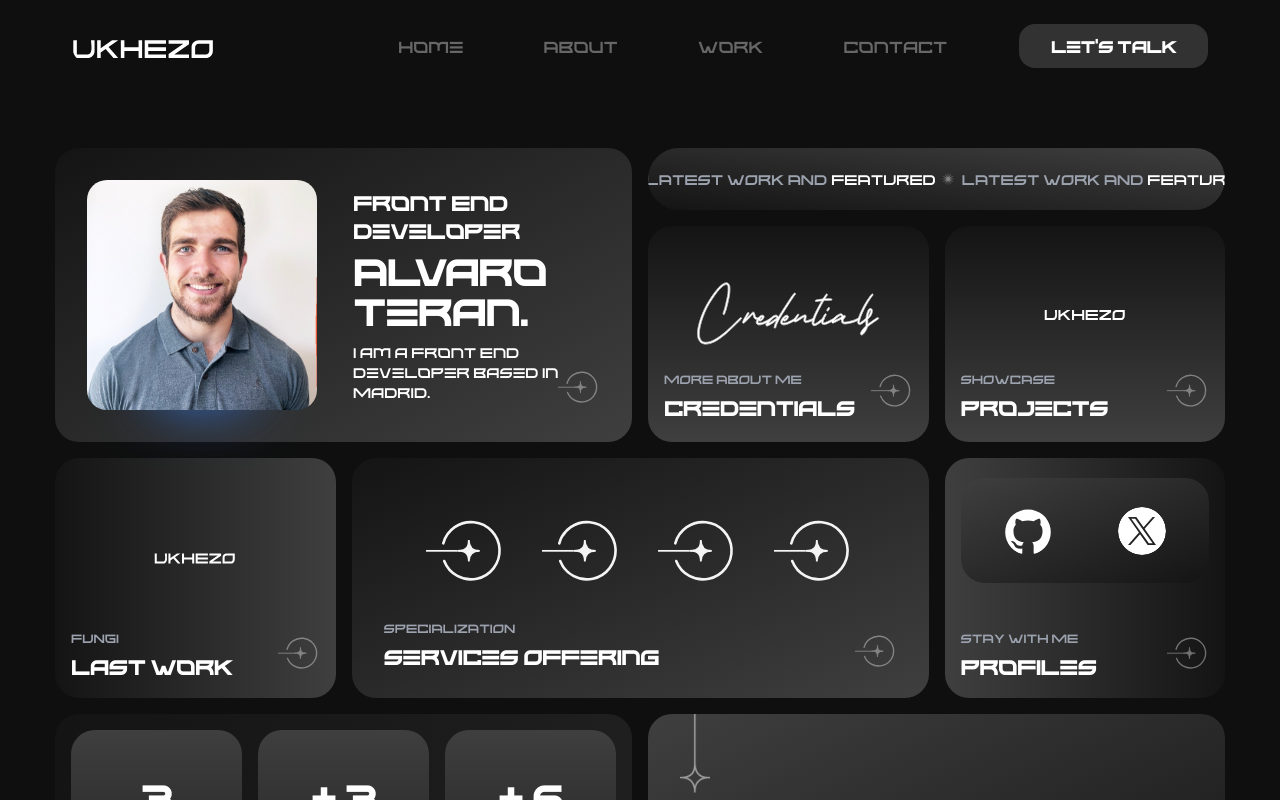
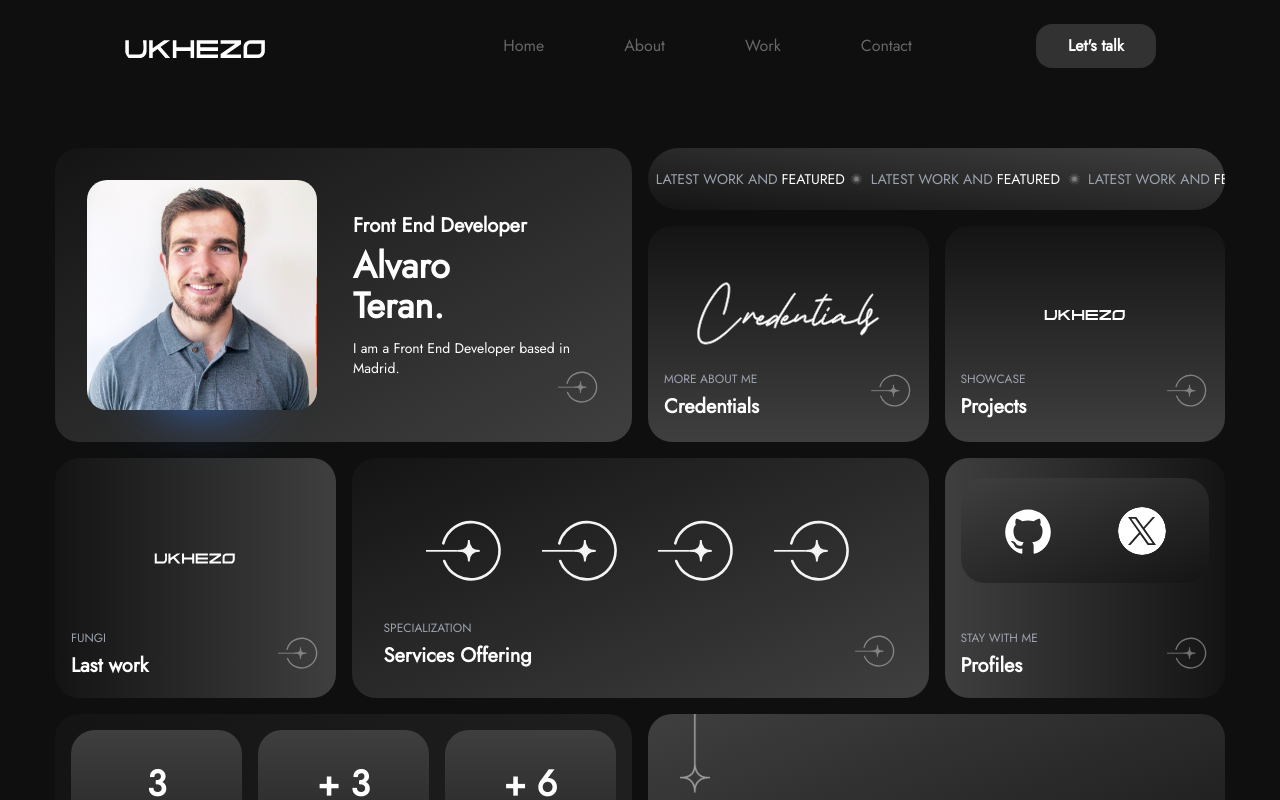
Before and after one commit to 0xukhezo/Ukhezo-web, a Next.js app: page / in a window 1280 px wide. Shown: the top 800 px of the page. Built offline with nearby package versions, Linux system fonts and the light colour scheme.

Commit message:
feat(styles): new font

```diff
--- a/src/components/Cards/Home/AboutCard.tsx
+++ b/src/components/Cards/Home/AboutCard.tsx
@@ -4,6 +4,12 @@ import Link from "next/link"
 import Alvaro from "../../../../public/Alvaro.png"
 import Ukhezo from "../../../../public/Ukhezo.png"
 import Star from "../../../../public/Star.svg"
+import local from "next/font/local"
+
+const myFont = local({
+  src: "../../../../public/fonts/Kusanagi.otf",
+  display: "swap",
+})
 
 export default function AboutCard() {
   const [isHovered, setIsHovered] = useState(false)
@@ -20,12 +26,16 @@ export default function AboutCard() {
           <img src={Ukhezo.src} alt="Alvaro Teran Image" />
         </article>
         <div className=" w-fit mt-6 md:mt-0 ">
-          <h2 className="mb-1.5 font-semibold text-xl opacity-transition-show show">
+          <h2
+            className={`mb-1.5 font-semibold text-xl opacity-transition-show show ${
+              isHovered ? `${myFont.className}` : ""
+            }`}
+          >
             {isHovered ? "Web3 Developer" : "Front End Developer"}
           </h2>
           <h1 className="mb-3 font-semibold text-4xl opacity-transition">
             {isHovered ? (
-              <span>Ukhezo</span>
+              <span className={myFont.className}>Ukhezo</span>
             ) : (
               <span>
                 Alvaro <br></br>Teran.
@@ -35,7 +45,7 @@ export default function AboutCard() {
           <p className="text-sm opacity-transition">
             {" "}
             {isHovered ? (
-              <span>I am a Web3 Developer based in Mainnet.</span>
+              <span className={myFont.className}>I am a Web3 Developer based in Mainnet.</span>
             ) : (
               <span>I am a Front End Developer based in Madrid.</span>
             )}
--- a/src/pages/_app.tsx
+++ b/src/pages/_app.tsx
@@ -1,18 +1,18 @@
 // Next
 import type { AppProps } from "next/app"
-import local from "next/font/local"
+// import local from "next/font/local"
 // Styles
 import "@/styles/globals.css"
 
-const myFont = local({
-  src: "../../public/fonts/Kusanagi.otf",
-  display: "swap",
-})
+// const myFont = local({
+//   src: "../../public/fonts/Kusanagi.otf",
+//   display: "swap",
+// })
 
 export default function App({ Component, pageProps }: AppProps) {
   return (
-    <main className={myFont.className}>
-      <Component {...pageProps} />
-    </main>
+    // <main className={myFont.className}>
+    <Component {...pageProps} />
+    // </main>
   )
 }
```
